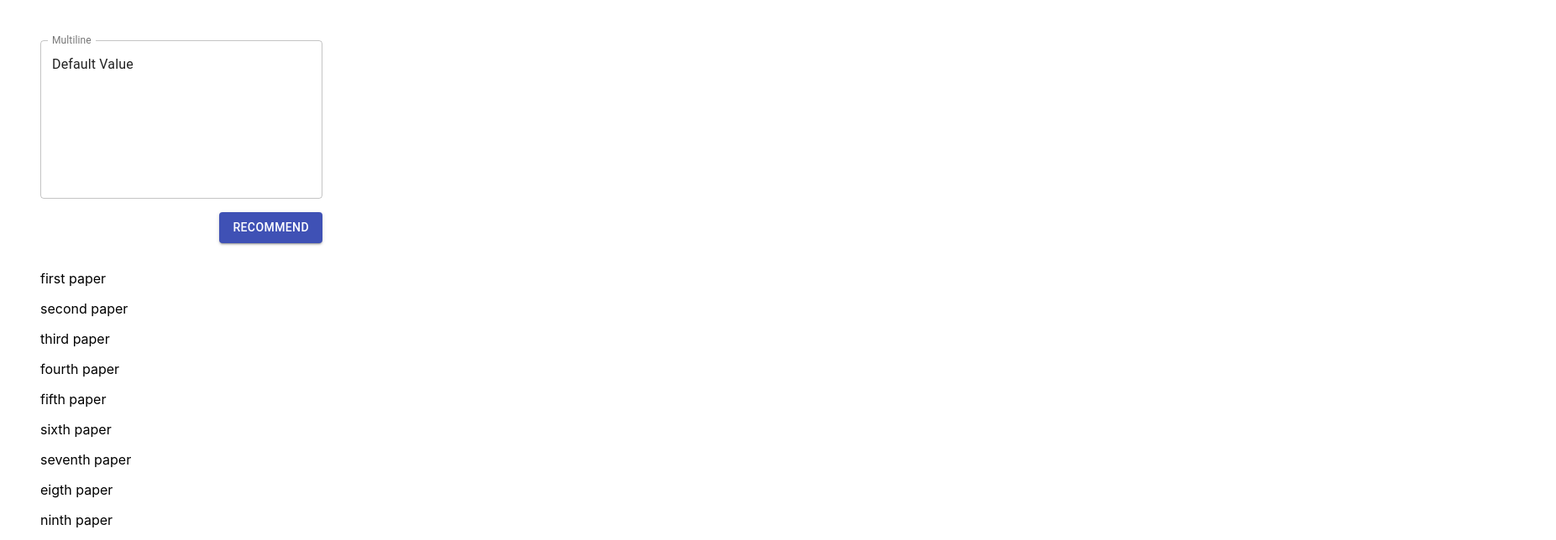
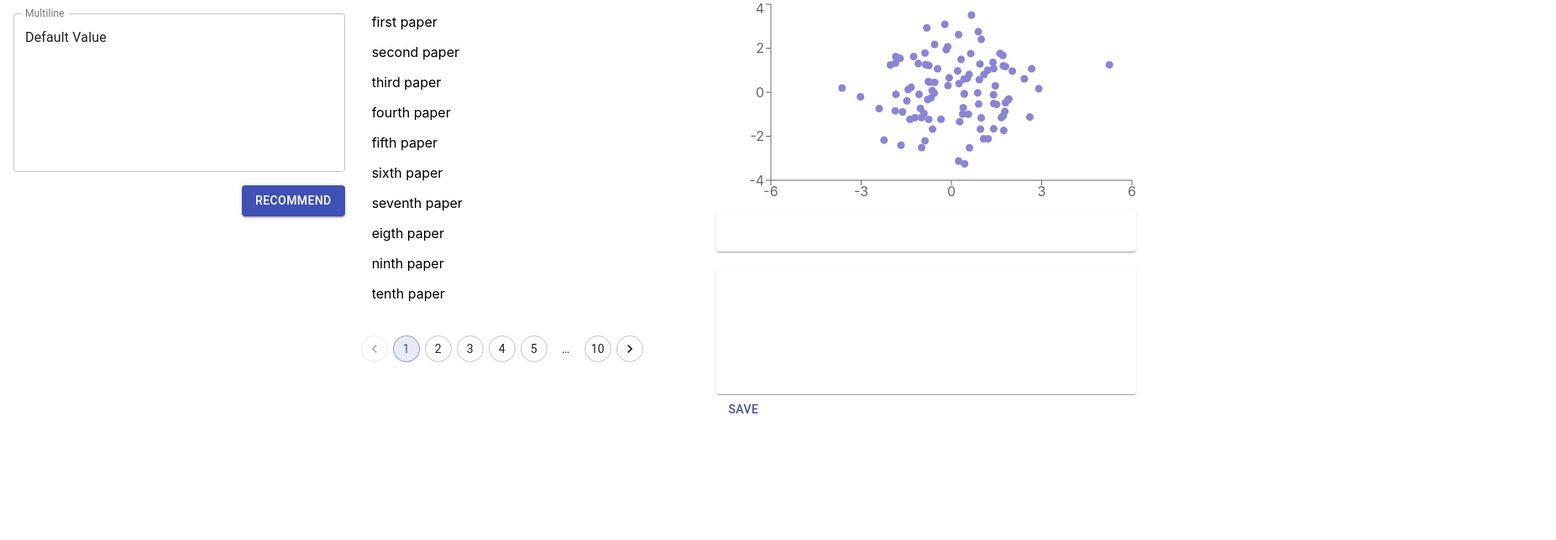
Before and after one commit to brightjade/CS492E-CiteRec, a Next.js app in the folder web/: page / in a window 1280 px wide. Shown: the top 644 px of the page at 84% size, 1853 px wide, since content can reach past the window. Built offline with nearby package versions, Linux system fonts and the light colour scheme.

Commit message:
[feature] added interactive chart view to index

```diff
--- /dev/null
+++ b/web/interactivechart/InteractiveChart.js
@@ -0,0 +1,107 @@
+import React, { useState } from "react";
+import {
+  ResponsiveContainer,
+  ScatterChart,
+  Scatter,
+  XAxis,
+  YAxis,
+  Tooltip,
+} from "recharts";
+import { makeStyles } from "@material-ui/styles";
+import { Button, Paper } from "@material-ui/core";
+
+import { dataGenerator } from "./generator";
+
+const chartStyles = makeStyles({
+  container: {
+    width: "1000px",
+    height: "500px",
+  },
+  selectedCitationContainer: {
+    width: "50%",
+    minHeight: "10%",
+  },
+  addedCitationsContainer: {
+    width: "50%",
+    height: "30%",
+    overflowY: "scroll",
+  },
+  buttonContainer: {
+    margin: "10px",
+  },
+});
+
+const tooltipStyles = makeStyles({
+  container: {
+    backgroundColor: "white",
+    border: "solid black 1px",
+    textAlign: "center",
+  },
+  label: {},
+  desc: {
+    color: "gray",
+  },
+});
+
+const CustomTooltip = ({ active, payload, label }) => {
+  const styles = tooltipStyles();
+
+  if (active && payload && payload.length) {
+    return (
+      <div className={styles.container}>
+        <p className={styles.label}>{`${label} : ${payload[0].value}`}</p>
+        <p className={styles.desc}>Citation will be displayed here.</p>
+      </div>
+    );
+  }
+  return null;
+};
+
+export default function InteractiveChart() {
+  const [selectedCitation, selectCitation] = useState("");
+  const [addedCitations, addCitation] = useState([]);
+  const styles = chartStyles();
+  const data = dataGenerator(100);
+
+  return (
+    <div className={styles.container}>
+      <ResponsiveContainer width="50%" height="50%">
+        <ScatterChart>
+          <XAxis type="number" dataKey="x" />
+          <YAxis type="number" dataKey="y" />
+          <Tooltip content={<CustomTooltip />} />
+          <Scatter
+            name="citation"
+            data={data}
+            fill="#8884d8"
+            onClick={(p) => selectCitation(p.payload.z)}
+          />
+        </ScatterChart>
+      </ResponsiveContainer>
+      <Paper className={styles.selectedCitationContainer}>
+        {selectedCitation}
+        {selectedCitation === "" ? (
+          ""
+        ) : (
+          <div className={styles.buttonContainer}>
+            <Button
+              color="primary"
+              onClick={() => addCitation([...addedCitations, selectedCitation])}
+            >
+              ADD
+            </Button>
+            <Button color="secondary">BLACKLIST</Button>
+          </div>
+        )}
+      </Paper>
+      <br />
+      <Paper className={styles.addedCitationsContainer}>
+        {addedCitations.map((item) => {
+          let citation = item;
+          return <Paper>{citation}</Paper>;
+        })}
+      </Paper>
+      <Button color="primary">SAVE</Button>
+    </div>
+  );
+}
--- /dev/null
+++ b/web/interactivechart/generator.js
@@ -0,0 +1,25 @@
+const getRandom = () => {
+    const randomValue = Math.random();
+    if (randomValue === 0) {
+        return getRandom();
+    }
+    return randomValue;
+};
+
+const normalDistribution = () => {
+    const u = getRandom();
+    const v = getRandom();
+    return Math.sqrt(-4.0 * Math.log(u)) * Math.cos(1.0 * Math.PI * v);
+};
+
+export const dataGenerator = (pointCount) => {
+    const data = [];
+    for (let i = 0; i < pointCount; i += 1) {
+        data.push({
+            x: normalDistribution(),
+            y: normalDistribution(),
+            z: "Vaswani, A., Shazeer, N., Parmar, N., Uszkoreit, J., Jones, L., Gomez, A. N., ... & Polosukhin, I. (2017). Attention is all you need. arXiv preprint arXiv:1706.03762.",
+        });
+    }
+    return data;
+};
--- a/web/package.json
+++ b/web/package.json
@@ -16,6 +16,7 @@
     "next": "10.2.3",
     "react": "17.0.2",
     "react-dom": "17.0.2",
+    "recharts": "^2.0.9",
     "uuid": "^8.3.2"
   },
   "devDependencies": {
--- a/web/pages/index.tsx
+++ b/web/pages/index.tsx
@@ -4,6 +4,7 @@ import { Pagination } from "@material-ui/lab";
 import PaperList from "../components/PaperList";
 import { observer } from "mobx-react-lite";
 import { useStores } from "../hooks/useStores";
+import InteractiveChart from "../interactivechart/InteractiveChart";
 
 const Home = observer(function Home() {
   const { ui } = useStores();
@@ -11,7 +12,8 @@ const Home = observer(function Home() {
     ui.setPage(page);
   };
   return (
-    <Box p={2} m={2} width={400}>
+    <Grid container>
+      <Grid item xs={4}>
         <Input />
         <Box m={2}>
           <Grid container justify="flex-end">
@@ -20,6 +22,8 @@ const Home = observer(function Home() {
             </Button>
           </Grid>
         </Box>
+      </Grid>
+      <Grid item xs={4}>
         <Box height={400}>
           <PaperList />
         </Box>
@@ -30,7 +34,13 @@ const Home = observer(function Home() {
           variant="outlined"
           color="primary"
         />
+      </Grid>
+      <Grid item xs={4}>
+        <Box width={400} height={800}>
+          <InteractiveChart />
         </Box>
+      </Grid>
+    </Grid>
   );
 });
 
```
Also changed, not shown: web/pages/chart.tsx (added, +7 -0 lines), 1 other file (tests, documents, lock files or other folders). Lines whose indentation alone changed are shown as unchanged.
